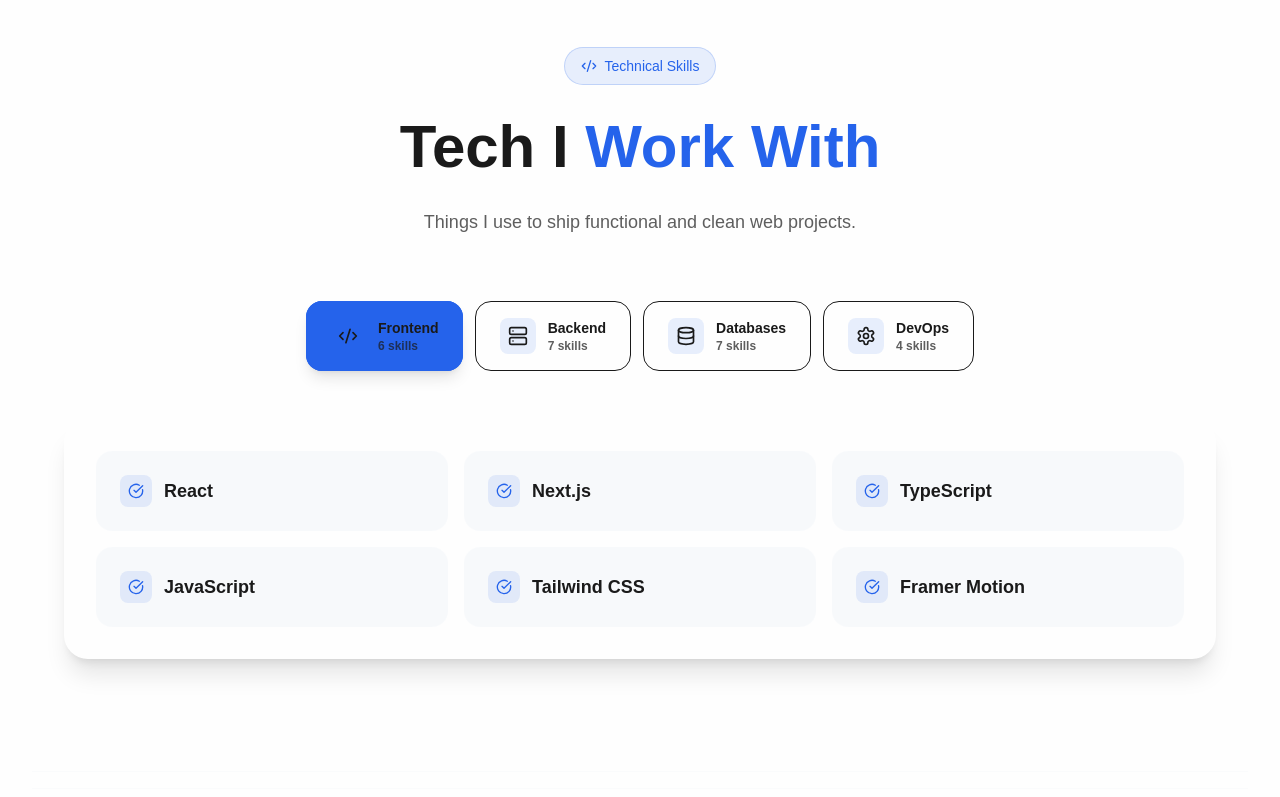
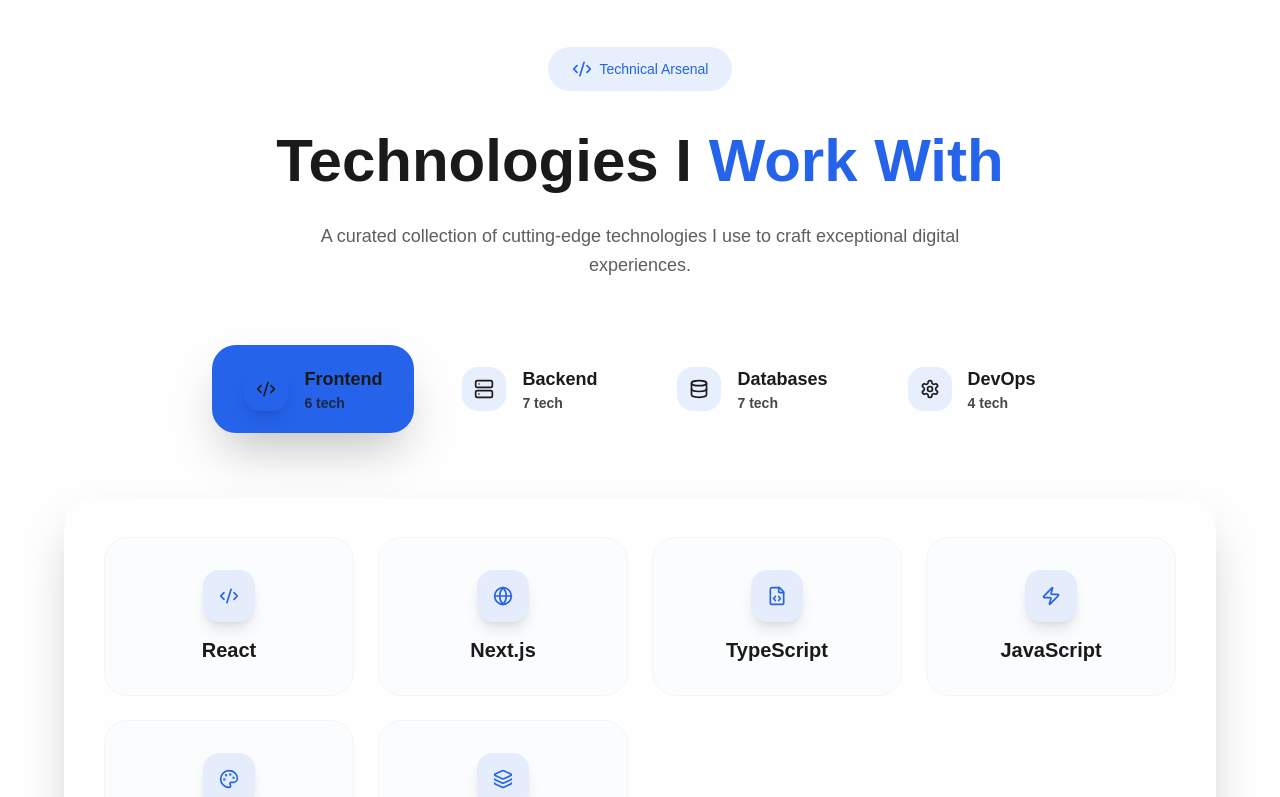
Before and after one commit to shubGupta10/My-Portfolio-, a Next.js app: page / in a window 1280 px wide. Shown: the part 3940-4737 px from the top of the page. Built offline with nearby package versions, Linux system fonts and the light colour scheme.

Commit message:
Enhance Skills section: add new skill icons, improve layout, and update dark mode background color

```diff
--- a/app/(sections)/Skills.jsx
+++ b/app/(sections)/Skills.jsx
@@ -2,7 +2,22 @@
 
 import { useState, useRef } from "react"
 import { motion, useInView } from "framer-motion"
-import { Code2, Server, Database, Settings, ArrowRight, CheckCircle } from "lucide-react"
+import {
+  Code2,
+  Server,
+  Database,
+  Settings,
+  Globe,
+  Layers,
+  Zap,
+  Box,
+  GitBranch,
+  Cloud,
+  Palette,
+  Terminal,
+  FileCode,
+  Cpu,
+} from "lucide-react"
 
 const Skills = () => {
   const [activeCategory, setActiveCategory] = useState("Frontend")
@@ -10,10 +25,35 @@
   const isInView = useInView(sectionRef, { once: true, threshold: 0.1 })
 
   const categoryIcons = {
-    Frontend: <Code2 className="w-5 h-5" />,
-    Backend: <Server className="w-5 h-5" />,
-    Databases: <Database className="w-5 h-5" />,
-    DevOps: <Settings className="w-5 h-5" />,
+    Frontend: <Code2 className="w-4 h-4 sm:w-5 sm:h-5" />,
+    Backend: <Server className="w-4 h-4 sm:w-5 sm:h-5" />,
+    Databases: <Database className="w-4 h-4 sm:w-5 sm:h-5" />,
+    DevOps: <Settings className="w-4 h-4 sm:w-5 sm:h-5" />,
+  }
+
+  // Skill icons mapping
+  const skillIcons = {
+    React: <Code2 className="w-4 h-4 sm:w-5 sm:h-5" />,
+    "Next.js": <Globe className="w-4 h-4 sm:w-5 sm:h-5" />,
+    TypeScript: <FileCode className="w-4 h-4 sm:w-5 sm:h-5" />,
+    JavaScript: <Zap className="w-4 h-4 sm:w-5 sm:h-5" />,
+    "Tailwind CSS": <Palette className="w-4 h-4 sm:w-5 sm:h-5" />,
+    "Framer Motion": <Layers className="w-4 h-4 sm:w-5 sm:h-5" />,
+    "Node.js": <Server className="w-4 h-4 sm:w-5 sm:h-5" />,
+    Express: <Terminal className="w-4 h-4 sm:w-5 sm:h-5" />,
+    Prisma: <Database className="w-4 h-4 sm:w-5 sm:h-5" />,
+    Firebase: <Cloud className="w-4 h-4 sm:w-5 sm:h-5" />,
+    Supabase: <Database className="w-4 h-4 sm:w-5 sm:h-5" />,
+    Appwrite: <Cloud className="w-4 h-4 sm:w-5 sm:h-5" />,
+    GraphQL: <Layers className="w-4 h-4 sm:w-5 sm:h-5" />,
+    MongoDB: <Database className="w-4 h-4 sm:w-5 sm:h-5" />,
+    PostgreSQL: <Database className="w-4 h-4 sm:w-5 sm:h-5" />,
+    MySQL: <Database className="w-4 h-4 sm:w-5 sm:h-5" />,
+    Redis: <Cpu className="w-4 h-4 sm:w-5 sm:h-5" />,
+    Docker: <Box className="w-4 h-4 sm:w-5 sm:h-5" />,
+    Git: <GitBranch className="w-4 h-4 sm:w-5 sm:h-5" />,
+    "GitHub Actions": <Settings className="w-4 h-4 sm:w-5 sm:h-5" />,
+    Vercel: <Cloud className="w-4 h-4 sm:w-5 sm:h-5" />,
   }
 
   const skillCategories = [
@@ -21,21 +61,29 @@
       name: "Frontend",
       description: "Modern web interfaces & user experiences",
       skills: ["React", "Next.js", "TypeScript", "JavaScript", "Tailwind CSS", "Framer Motion"],
+      color: "from-blue-500/20 to-cyan-500/20",
+      iconBg: "bg-blue-500/10",
     },
     {
       name: "Backend",
       description: "Server-side development & APIs",
       skills: ["Node.js", "Express", "Prisma", "Firebase", "Supabase", "Appwrite", "GraphQL"],
+      color: "from-green-500/20 to-emerald-500/20",
+      iconBg: "bg-green-500/10",
     },
     {
       name: "Databases",
       description: "Data storage & management solutions",
       skills: ["MongoDB", "PostgreSQL", "MySQL", "Redis", "Firebase", "Supabase", "Appwrite"],
+      color: "from-purple-500/20 to-violet-500/20",
+      iconBg: "bg-purple-500/10",
     },
     {
       name: "DevOps",
       description: "Development operations & deployment",
       skills: ["Docker", "Git", "GitHub Actions", "Vercel"],
+      color: "from-orange-500/20 to-red-500/20",
+      iconBg: "bg-orange-500/10",
     },
   ]
 
@@ -69,81 +117,78 @@
     <section
       ref={sectionRef}
       id="skills"
-      className="w-full bg-[var(--background)] relative py-12 sm:py-16 md:py-20 lg:py-24"
+      className="w-full bg-[var(--background)] relative py-8 sm:py-12 md:py-16 lg:py-20 xl:py-24"
     >
-      <div className="max-w-7xl mx-auto px-4 sm:px-6 lg:px-8 relative z-10">
+      <div className="max-w-7xl mx-auto px-3 sm:px-4 md:px-6 lg:px-8 relative z-10">
         <motion.div variants={containerVariants} initial="hidden" animate={isInView ? "visible" : "hidden"}>
           {/* Section Header */}
-          <motion.div className="relative mb-16 text-center" variants={itemVariants}>
+          <motion.div className="relative mb-8 sm:mb-12 md:mb-16 text-center" variants={itemVariants}>
             <motion.div
-              className="inline-flex items-center gap-2 px-4 py-2 rounded-full bg-[var(--primary)]/10 text-[var(--primary)] text-sm font-medium mb-6 border border-[var(--primary)]/20"
+              className="inline-flex items-center gap-2 px-3 py-2 sm:px-4 sm:py-2 md:px-6 md:py-3 rounded-full bg-[var(--primary)]/10 text-[var(--primary)] text-xs sm:text-sm font-medium mb-4 sm:mb-6 md:mb-8"
               variants={itemVariants}
             >
-              <Code2 size={16} />
-              <span>Technical Skills</span>
+              <Code2 size={14} className="sm:w-4 sm:h-4 md:w-5 md:h-5" />
+              <span>Technical Arsenal</span>
             </motion.div>
 
-            <h2 className="text-3xl sm:text-4xl md:text-5xl lg:text-6xl font-bold text-[var(--foreground)] mb-6 leading-tight">
-             Tech I <span className="text-[var(--primary)]">Work With</span>
+            <h2 className="text-2xl sm:text-3xl md:text-4xl lg:text-5xl xl:text-6xl font-bold text-[var(--foreground)] mb-3 sm:mb-4 md:mb-6 leading-tight px-2">
+              Technologies I <span className="text-[var(--primary)]">Work With</span>
             </h2>
 
             <motion.p
-              className="text-base sm:text-lg text-[var(--foreground)]/70 max-w-2xl mx-auto leading-relaxed"
+              className="text-sm sm:text-base md:text-lg text-[var(--foreground)]/70 max-w-xl md:max-w-2xl mx-auto leading-relaxed px-4"
               variants={itemVariants}
             >
-              Things I use to ship functional and clean web projects.
+              A curated collection of cutting-edge technologies I use to craft exceptional digital experiences.
             </motion.p>
           </motion.div>
 
           {/* Skills Container */}
           <motion.div className="max-w-6xl mx-auto" variants={itemVariants}>
             {/* Category Navigation */}
-            <div className="flex flex-wrap justify-center mb-12 gap-3">
+            <div className="flex flex-wrap justify-center mb-8 sm:mb-12 md:mb-16 gap-2 sm:gap-3 md:gap-4 px-2">
               {skillCategories.map((category) => {
                 const isActive = activeCategory === category.name
                 return (
                   <motion.button
                     key={category.name}
                     onClick={() => setActiveCategory(category.name)}
-                    className={`group relative flex items-center gap-3 px-6 py-4 rounded-2xl font-semibold text-sm transition-all duration-300 ${
+                    className={`group relative flex items-center gap-2 sm:gap-3 md:gap-4 px-3 py-3 sm:px-4 sm:py-3 md:px-6 md:py-4 lg:px-8 lg:py-5 rounded-2xl sm:rounded-3xl font-semibold text-xs sm:text-sm md:text-base transition-all duration-500 ${
                       isActive
-                        ? "bg-[var(--primary)] text-[var(--primary-foreground)] shadow-lg shadow-[var(--primary)]/25"
-                        : "bg-[var(--card)] text-[var(--foreground)] hover:bg-[var(--muted)] border border-[var(--border)]"
+                        ? "bg-[var(--primary)] text-[var(--primary-foreground)] shadow-lg sm:shadow-xl md:shadow-2xl shadow-[var(--primary)]/30"
+                        : "bg-[var(--card)] text-[var(--foreground)] hover:bg-[var(--muted)] hover:shadow-md sm:hover:shadow-lg"
                     }`}
                     whileHover={{ scale: 1.02, y: -2 }}
                     whileTap={{ scale: 0.98 }}
                   >
                     <div
-                      className={`p-2 rounded-lg transition-colors duration-300 ${
+                      className={`p-1.5 sm:p-2 md:p-3 rounded-lg sm:rounded-xl md:rounded-2xl transition-all duration-300 ${
                         isActive
-                          ? "bg-[var(--primary-foreground)]/20"
-                          : "bg-[var(--primary)]/10 group-hover:bg-[var(--primary)]/20"
+                          ? "bg-[var(--primary-foreground)]/20 shadow-sm sm:shadow-md md:shadow-lg"
+                          : "bg-[var(--primary)]/10 group-hover:bg-[var(--primary)]/20 group-hover:shadow-sm md:group-hover:shadow-md"
                       }`}
                     >
                       {categoryIcons[category.name]}
                     </div>
-                    <div className="text-left">
-                      <div className="font-semibold">{category.name}</div>
+                    <div className="text-left hidden sm:block">
+                      <div className="font-bold text-sm sm:text-base md:text-lg">{category.name}</div>
                       <div
-                        className={`text-xs opacity-70 ${isActive ? "text-[var(--primary-foreground)]" : "text-[var(--muted-foreground)]"}`}
+                        className={`text-xs sm:text-sm opacity-80 ${isActive ? "text-[var(--primary-foreground)]" : "text-[var(--muted-foreground)]"}`}
                       >
-                        {skillCategories.find((cat) => cat.name === category.name)?.skills.length} skills
+                        {category.skills.length} tech
                       </div>
                     </div>
-                    {isActive && (
-                      <motion.div
-                        className="absolute inset-0 rounded-2xl border-2 border-[var(--primary)]"
-                        layoutId="activeCategory"
-                        transition={{ type: "spring", bounce: 0.2, duration: 0.6 }}
-                      />
-                    )}
+                    {/* Mobile: Show only category name below icon */}
+                    <div className="text-center sm:hidden">
+                      <div className="font-bold text-xs">{category.name}</div>
+                    </div>
                   </motion.button>
                 )
               })}
             </div>
 
             {/* Skills Display */}
-            <div className="bg-[var(--card)] rounded-3xl p-8 shadow-xl">
+            <div className="bg-[var(--card)] rounded-2xl sm:rounded-3xl md:rounded-[2rem] p-4 sm:p-6 md:p-8 lg:p-10 shadow-lg sm:shadow-xl md:shadow-2xl">
               {skillCategories.map((category) => {
                 if (category.name !== activeCategory) return null
 
@@ -152,12 +197,12 @@
                     key={category.name}
                     initial={{ opacity: 0, x: 20 }}
                     animate={{ opacity: 1, x: 0 }}
-                    transition={{ duration: 0.5 }}
-                    className="space-y-8"
+                    transition={{ duration: 0.6 }}
+                    className="space-y-6 sm:space-y-8 md:space-y-10"
                   >
 
                     {/* Skills Grid */}
-                    <div className="grid grid-cols-1 md:grid-cols-2 lg:grid-cols-3 gap-4">
+                    <div className="grid grid-cols-2 sm:grid-cols-2 md:grid-cols-3 lg:grid-cols-3 xl:grid-cols-4 gap-3 sm:gap-4 md:gap-6">
                       {category.skills.map((skill, index) => (
                         <motion.div
                           key={skill}
@@ -165,29 +210,38 @@
                           initial="hidden"
                           animate="visible"
                           transition={{
-                            duration: 0.4,
+                            duration: 0.5,
                             delay: index * 0.1,
                           }}
                           whileHover={{
                             scale: 1.03,
                             y: -4,
-                            transition: { duration: 0.2 },
+                            transition: { duration: 0.3 },
                           }}
-                          className="group relative p-6 bg-[var(--muted)]/50 rounded-2xl hover:bg-[var(--muted)]/70 transition-all duration-300 cursor-pointer"
+                          className="group relative"
                         >
-                          <div className="flex items-center justify-between">
-                            <div className="flex items-center gap-3">
-                              <div className="p-2 rounded-lg bg-[var(--primary)]/10 group-hover:bg-[var(--primary)]/20 transition-colors duration-300">
-                                <CheckCircle className="w-4 h-4 text-[var(--primary)]" />
+                          <div className="relative p-3 sm:p-4 md:p-6 lg:p-8 bg-[var(--muted)]/30 rounded-2xl sm:rounded-3xl hover:bg-[var(--muted)]/50 transition-all duration-500 cursor-pointer overflow-hidden border border-[var(--muted)]">
+                            {/* Background Pattern */}
+                            <div
+                              className={`absolute inset-0 bg-gradient-to-br ${category.color} opacity-0 group-hover:opacity-100 transition-opacity duration-500`}
+                            />
+
+                            {/* Content */}
+                            <div className="relative z-10 flex flex-col items-center text-center space-y-2 sm:space-y-3 md:space-y-4">
+                              <div className="p-2 sm:p-3 md:p-4 rounded-xl sm:rounded-2xl bg-[var(--primary)]/10 group-hover:bg-[var(--primary)]/20 group-hover:scale-110 transition-all duration-300 shadow-sm sm:shadow-md md:shadow-lg">
+                                <div className="text-[var(--primary)] group-hover:text-[var(--primary)] transition-colors duration-300">
+                                  {skillIcons[skill] || <Code2 className="w-4 h-4 sm:w-5 sm:h-5" />}
+                                </div>
                               </div>
-                              <h4 className="font-semibold text-[var(--foreground)] text-lg group-hover:text-[var(--primary)] transition-colors duration-300">
+
+                              <h4 className="font-bold text-[var(--foreground)] text-sm sm:text-base md:text-lg lg:text-xl group-hover:text-[var(--primary)] transition-colors duration-300 leading-tight">
                                 {skill}
                               </h4>
                             </div>
-                            <ArrowRight className="w-4 h-4 text-[var(--muted-foreground)] group-hover:text-[var(--primary)] group-hover:translate-x-1 transition-all duration-300 opacity-0 group-hover:opacity-100" />
+
+                            {/* Hover Glow Effect */}
+                            <div className="absolute inset-0 rounded-2xl sm:rounded-3xl bg-[var(--primary)]/5 opacity-0 group-hover:opacity-100 transition-opacity duration-500" />
                           </div>
-
-                          {/* Hover Effect */}
                         </motion.div>
                       ))}
                     </div>
--- a/app/globals.css
+++ b/app/globals.css
@@ -19,7 +19,7 @@
 
 @media (prefers-color-scheme: dark) {
   :root {
-    --background: #0f172a;      /* Deep slate – dev vibe dark mode */
+    --background: #0a101d;      /* Deep slate – dev vibe dark mode */
     --foreground: #f8fafc;      /* Soft white – highly readable */
     --primary: #3b82f6;         /* Blue – consistent with light theme */
     --muted: #1e293b;           /* Slate gray – ideal for card backgrounds */
```
